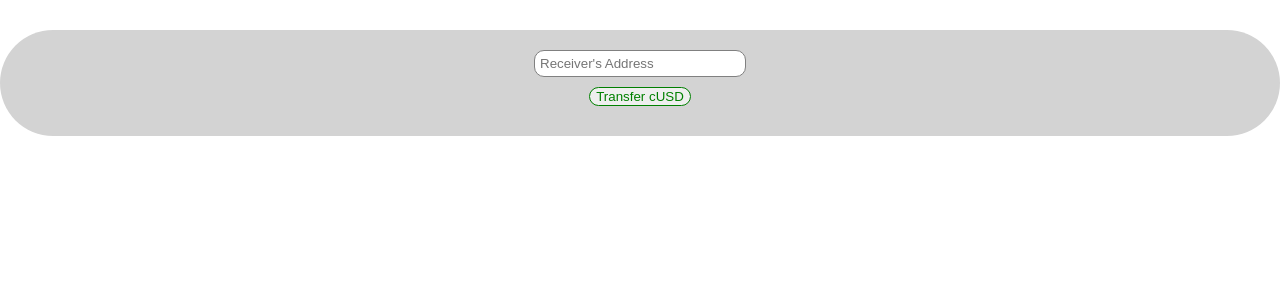
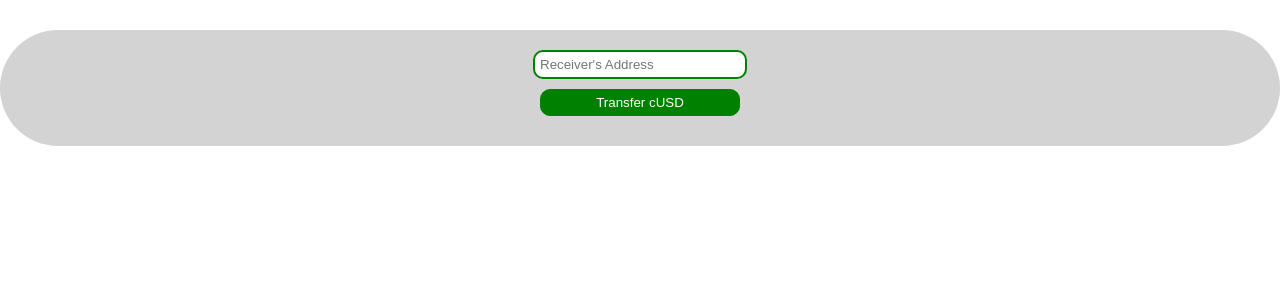
Before and after one commit to celo-org/minipay-minidapps, a React (Create React App) app: page / in a window 1280 px wide. Shown: the top 300 px of the page. Built offline with nearby package versions, Linux system fonts and the light colour scheme.

Commit message:
chore: Update border style and button color in TransferCUSD component

```diff
--- a/src/dApps/TransferCUSD.tsx
+++ b/src/dApps/TransferCUSD.tsx
@@ -56,7 +56,7 @@ export default function TransferCUSD() {
                     borderRadius: "10px",
                     padding: "5px",
                     width: "200px",
-                    border: "1px solid grey",
+                    border: "2px solid green",
                 }}
             />
             <button
@@ -66,7 +66,10 @@ export default function TransferCUSD() {
                     marginBottom: "10px",
                     borderRadius: "10px",
                     border: "1px solid green",
-                    color: "green",
+                    backgroundColor: "green",
+                    color: "white",
+                    padding: "5px",
+                    width: "200px",
                 }}
             >
                 Transfer cUSD
```
